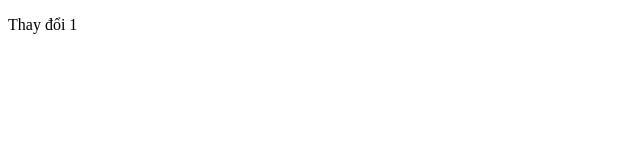
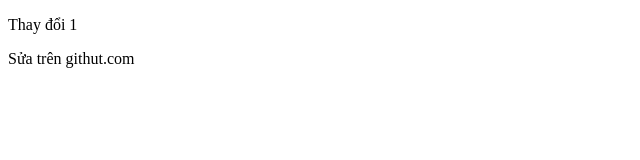
Before and after one commit to huudanhf17/test, a plain HTML site: page index.html in a window 1280 px wide. Shown: the whole page, without its empty margins (0-640 px from the left). Drawn offline with Linux system fonts and the light colour scheme.

Commit message:
Update index.html

```diff
--- a/index.html
+++ b/index.html
@@ -9,6 +9,8 @@
 
 <p>Thay đổi 1</p>
 
+    <p>Sửa trên githut.com</p>
+
 <script src='./array.js'></script>
 </body>
 </html>
```
